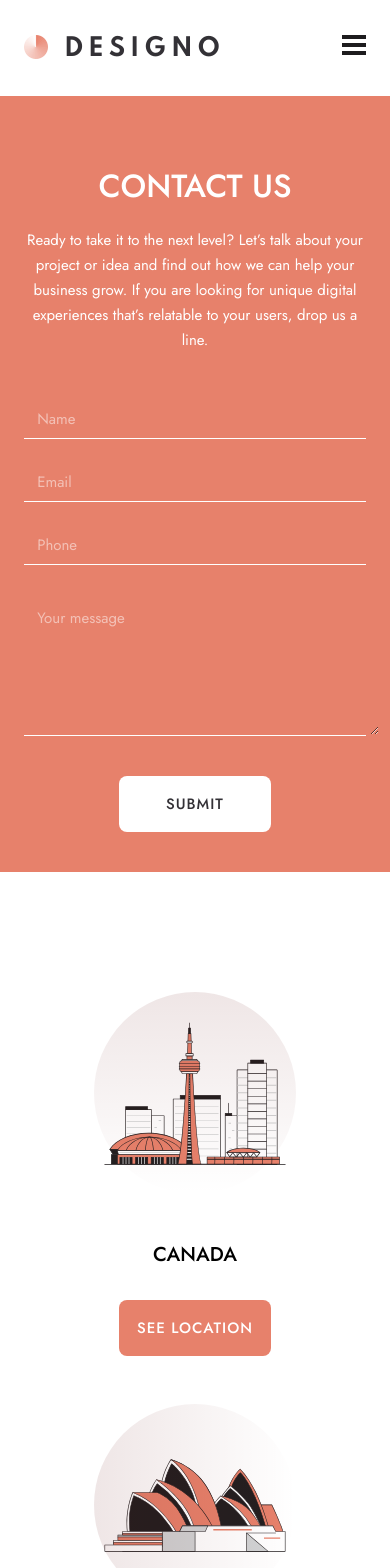
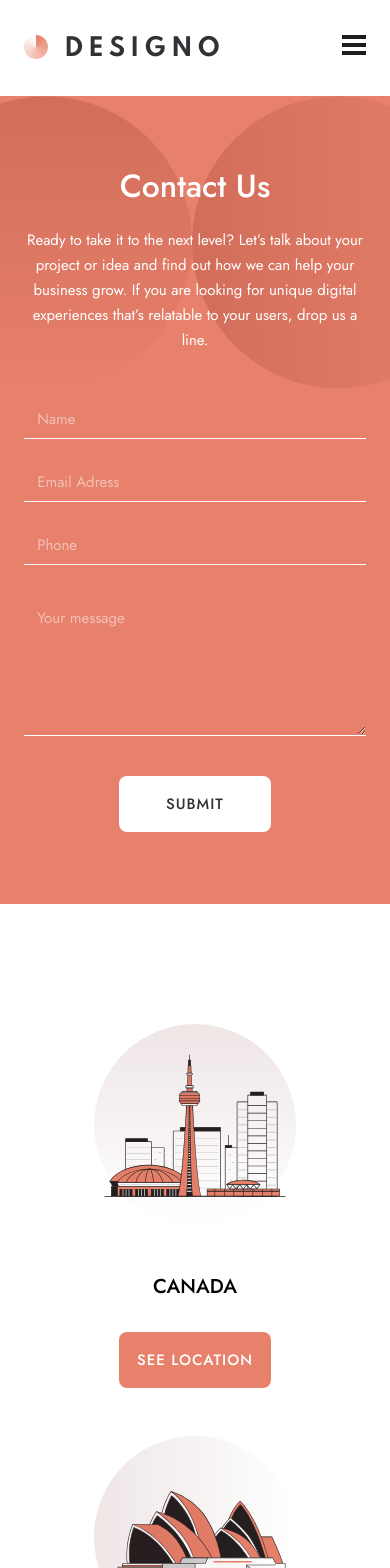
Before and after one commit to Alexandre-st/Designo-multi-page, a React (Create React App) app: page /contact in a window 390 px wide. Shown: the top 1568 px of the page. Built offline with nearby package versions, Linux system fonts and the light colour scheme.

Commit message:
Contact page done, full responsive

```diff
--- a/src/components/ButtonLocation/ButtonLocation.js
+++ b/src/components/ButtonLocation/ButtonLocation.js
@@ -1,5 +1,5 @@
 import React from 'react';
-// import { Link } from 'react-router-dom';
+import { Link } from 'react-router-dom';
 
 import CanadaPicture from '../../assets/shared/desktop/illustration-canada.svg';
 import AustraliaPicture from '../../assets/shared/desktop/illustration-australia.svg';
@@ -17,9 +17,9 @@ const ButtonLocation = () => {
           </div>
           <div className="button-location-text">
             <h3>Canada</h3>
-            {/* <Link> */}
+            <Link to="/location">
               <button className="button button-orange">See Location</button>
-            {/* </Link> */}
+            </Link>
           </div>
         </div>
         <div className="button-location-content">
@@ -30,7 +30,9 @@ const ButtonLocation = () => {
           </div>
           <div className="button-location-text">
             <h3>Australia</h3>
-            <button className="button button-orange">See Location</button>
+            <Link to="/location">
+              <button className="button button-orange">See Location</button>
+            </Link>
           </div>
         </div>
         <div className="button-location-content">
@@ -41,7 +43,9 @@ const ButtonLocation = () => {
           </div>
           <div className="button-location-text">
             <h3>United Kingdom</h3>
-            <button className="button button-orange">See Location</button>
+            <Link to="/location">
+              <button className="button button-orange">See Location</button>
+            </Link>
           </div>
         </div>
       </div>
--- a/src/components/Footer/_footer.scss
+++ b/src/components/Footer/_footer.scss
@@ -9,6 +9,8 @@
   }
 
   @include mq(laptop) {
+    position: relative;
+    z-index: 2;
     margin-top: -7.2rem;
   }
 
--- a/src/components/TalkAbout/_talkAbout.scss
+++ b/src/components/TalkAbout/_talkAbout.scss
@@ -3,7 +3,7 @@
 .talk {
   margin-top: 12.1rem;
   position: relative;
-  z-index: 2;
+  z-index: 3;
 
   @include mq(tablet) {
     margin-top: 6.7rem;
--- a/src/pages/Contact/Contact.js
+++ b/src/pages/Contact/Contact.js
@@ -2,11 +2,12 @@ import React from 'react';
 import { useFormik } from 'formik';
 
 import ButtonLocation from '../../components/ButtonLocation/ButtonLocation';
+import BackgroundImage from '../../assets/shared/desktop/bg-pattern-leaf.svg';
 import ErrorImage from '../../assets/contact/desktop/icon-error.svg';
 
 const Contact = () => {
 
-  const ErrorIcon = <img src={ErrorImage} alt="Errpr" />;
+  const ErrorIcon = <img src={ErrorImage} alt="Error" />;
 
   const formik = useFormik({
     initialValues: {
@@ -29,7 +30,7 @@ const Contact = () => {
         errors.phone = "Can't be empty";
       }
       if (!values.message) {
-        errors.message = "Can't be empty'";
+        errors.message = "Can't be empty";
       }
       return errors;
     },
@@ -55,13 +56,13 @@ const Contact = () => {
           {formik.touched.name && formik.errors.name && <p className="error error-input">{formik.errors.name}{ErrorIcon}</p>}
         </div>
         <div className="form-input">
-          <label htmlFor="email">Email</label>
-          <input type="text" placeholder="Email" {...formik.getFieldProps("email")} />
+          <label htmlFor="email">Email Address</label>
+          <input type="text" placeholder="Email Adress" {...formik.getFieldProps("email")} />
           {formik.touched.email && formik.errors.email && <p className="error error-input">{formik.errors.email}{ErrorIcon}</p>}
         </div>
         <div className="form-input">
           <label htmlFor="phone">Phone</label>
-          <input type="text" placeholder="Phone" {...formik.getFieldProps("phone")} />
+          <input type="text" placeholder="Phone"  {...formik.getFieldProps("phone")} />
           {formik.touched.phone && formik.errors.phone && <p className="error error-input">{formik.errors.phone} {ErrorIcon}</p>}
         </div>
 
@@ -83,6 +84,9 @@ const Contact = () => {
       </section>
 
       <ButtonLocation />
+      <div className="background-image background-image-bottom">
+          <img src={BackgroundImage} alt="Deco" />
+        </div>
     </main>
   );
 }
--- a/src/pages/Contact/_contact.scss
+++ b/src/pages/Contact/_contact.scss
@@ -1,19 +1,57 @@
+@use "../../styles/variables/mixins" as *;
+
 .contact {
   background-color: #E7816B;
   color: #FFFFFF;
+  background-image: url("../../assets/contact/mobile/bg-pattern-hero-contact-mobile.svg");
+  background-repeat: no-repeat;
+  background-position: -10rem 0;
+
+  @include mq(tablet) {
+    background-image: url("../../assets/contact/desktop/bg-pattern-hero-desktop.svg");
+    background-position: -10rem -5rem;
+    border-radius: 15px;
+  }
+
+  @include mq(laptop) {
+    display: flex;
+    gap: 9.5rem;
+    background-position: 0 -10rem;
+  }
 
   &-text {
     padding: 7.2rem 2.4rem 4.8rem 2.4rem;
     text-align: center;
 
+    @include mq(tablet) {
+      padding: 7.1rem 5.8rem 4rem 5.8rem;
+      text-align: left;
+    }
+
+    @include mq(laptop) {
+      padding: 13.5rem 0 16.1rem 9.5rem;
+      flex: 2;
+    }
+
     h1 {
       margin-bottom: 2.4rem;
+      text-transform: initial;
     }
   }
 }
 
 .form {
-  padding:0 2.4rem 4rem 2.4rem;
+  padding: 0 2.4rem 7.2rem 2.4rem;
+
+  @include mq(tablet) {
+    padding: 0 5.8rem 7.1rem 5.8rem;
+  }
+
+  @include mq(laptop) {
+    padding: 5.5rem 9.5rem 5.4rem 0;
+    flex: 2;
+  }
+
 
   &-input {
     height: 3.8rem;
@@ -25,10 +63,19 @@
       width: 100%;
       font-size: 1.5rem;
       line-height: 2.6rem;
-      // margin-left: 1.32rem;
       padding-left: 1.32rem;
       margin-top: -1rem;
       height: 2.6rem;
+
+      @include mq(tablet) {
+        padding-left: 2.41rem;
+        margin-top: -2rem;
+        height: 3.8rem;
+      }
+
+      @include mq(laptop) {
+        padding-left: 1.6rem;
+      }
 
       &::placeholder {
         color: #FFFFFF;
@@ -50,7 +97,15 @@
       width: 100%;
       font-size: 1.5rem;
       line-height: 2.6rem;
-      margin-left: 1.32rem;
+      padding-left: 1.32rem;
+
+      @include mq(tablet) {
+        padding-left: 2.41rem;
+      }
+
+      @include mq(laptop) {
+        padding-left: 1.6rem;
+      }
 
       &::placeholder {
         color: #FFFFFF;
@@ -65,6 +120,10 @@
 
   button {
     margin: auto;
+
+    @include mq(tablet) {
+      margin-right: 0;
+    }
   }
 }
 
@@ -94,3 +153,20 @@
     height: 2rem;
   }
 }
+
+// To fix some errors of style
+.main-contact {
+  position: relative;
+  max-width: 144rem;
+  margin: auto;
+
+  .button-location {
+    padding-bottom: 12rem;
+  }
+
+  .background-image-bottom {
+    top: 78.5rem;
+    transform: rotate(0);
+    right: 0;
+  }
+}
```
Also changed, not shown: src/components/ButtonLocation/_buttonLocation.scss (line endings or trailing spaces).
